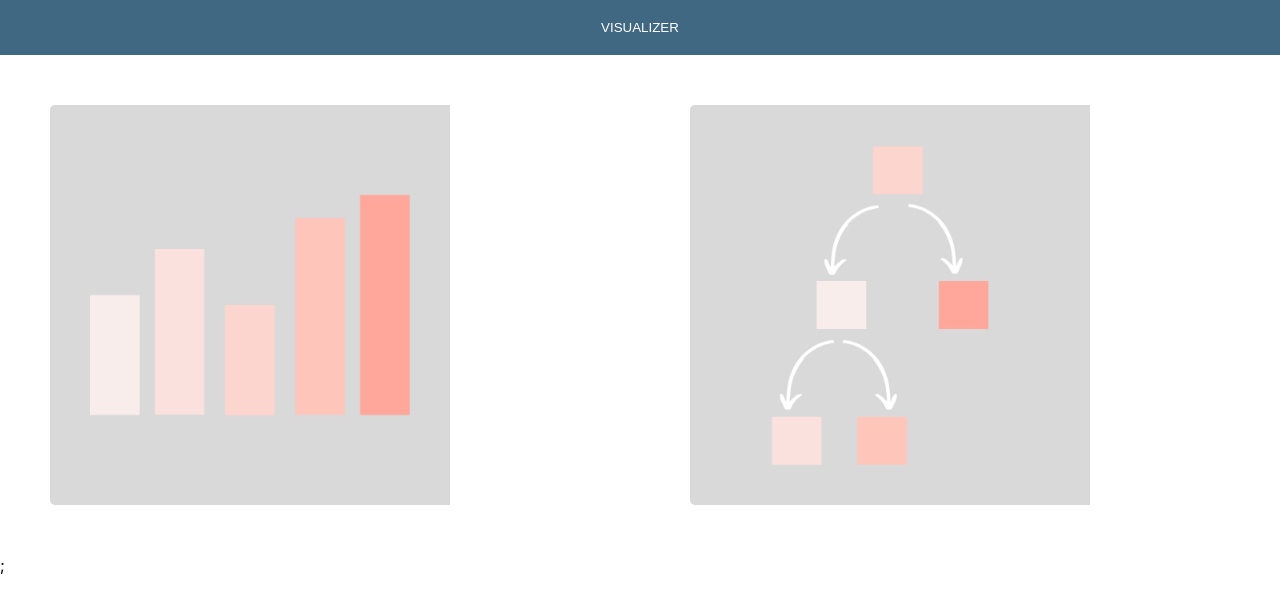
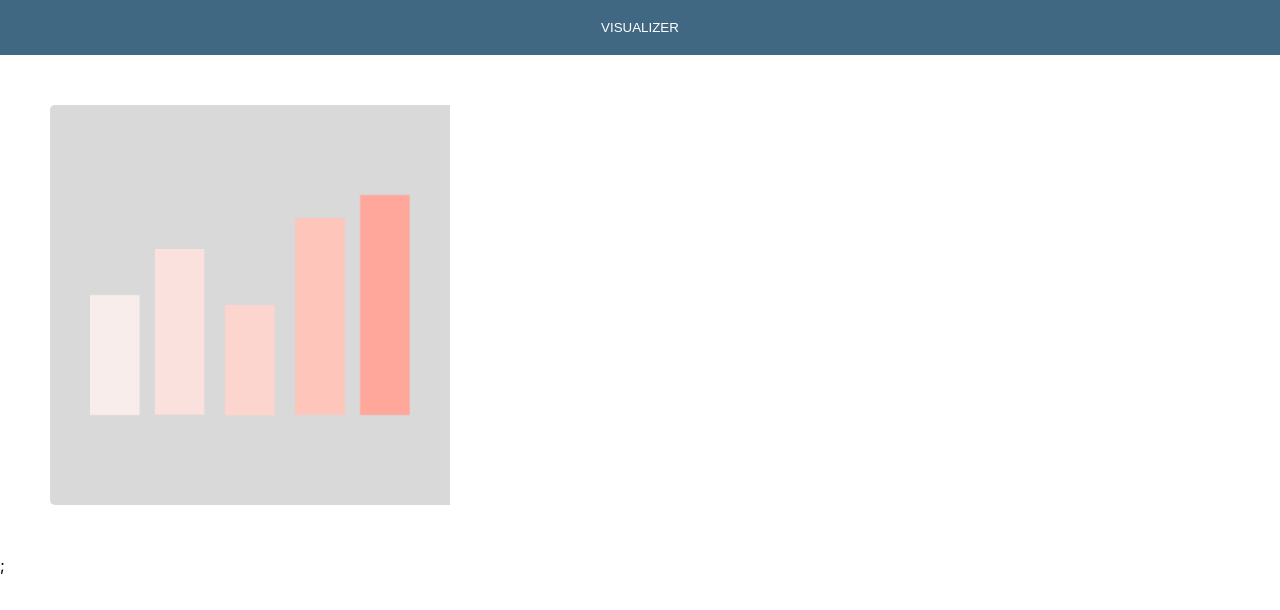
Before and after one commit to VamsiPriya17/dsaVisualizer, a React (Create React App) app: page / in a window 1280 px wide. Shown: the top 610 px of the page. Built offline with nearby package versions, Linux system fonts and the light colour scheme.

Commit message:
removeTree

```diff
--- a/src/App.css
+++ b/src/App.css
@@ -84,8 +84,8 @@
   object-fit: contain;
   object-position: center;
 }
-.tree{
+/* .tree{
   background-image: url('/public/tree.png');
   object-fit: contain;
   object-position: center;
-}
+} */
```
